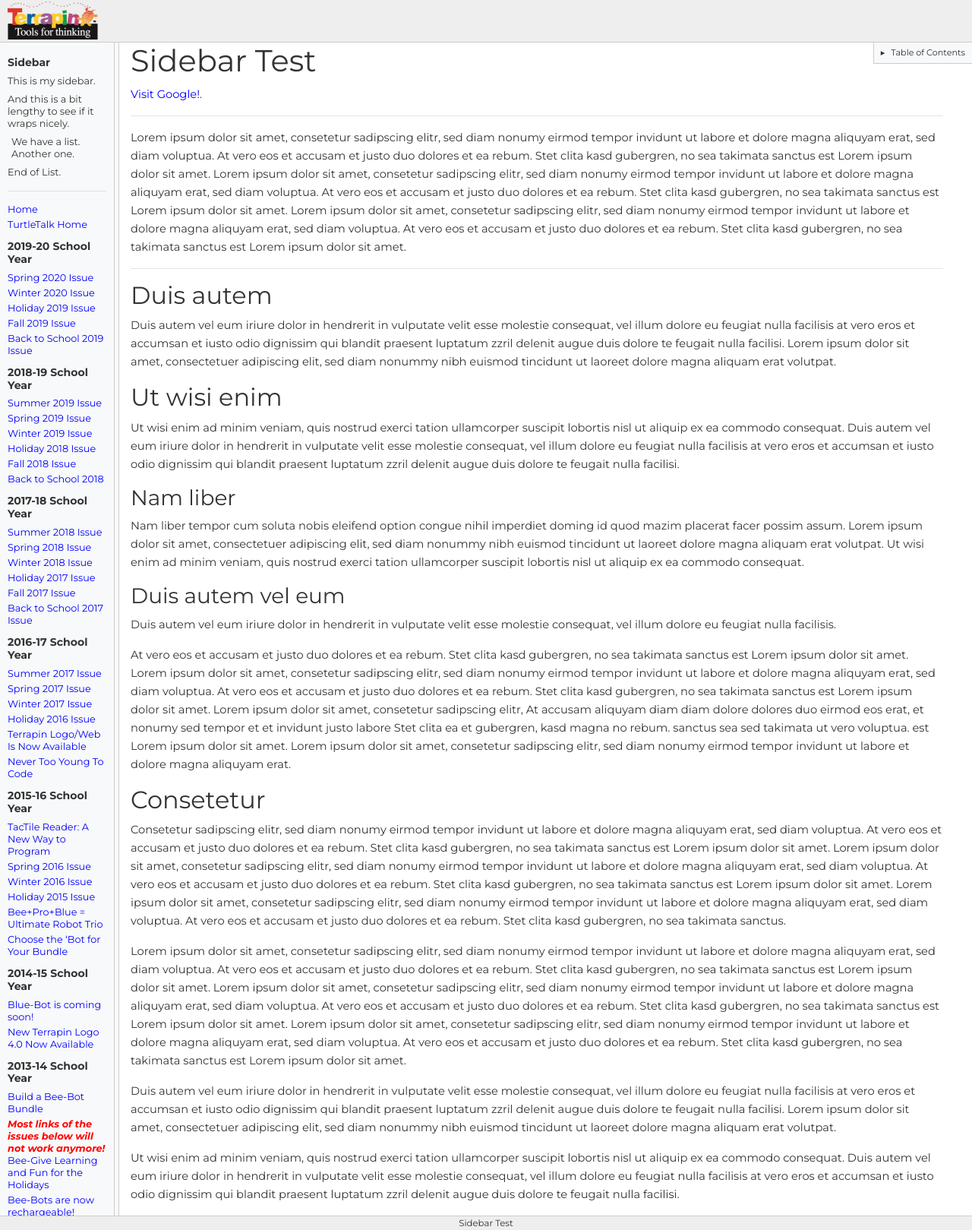
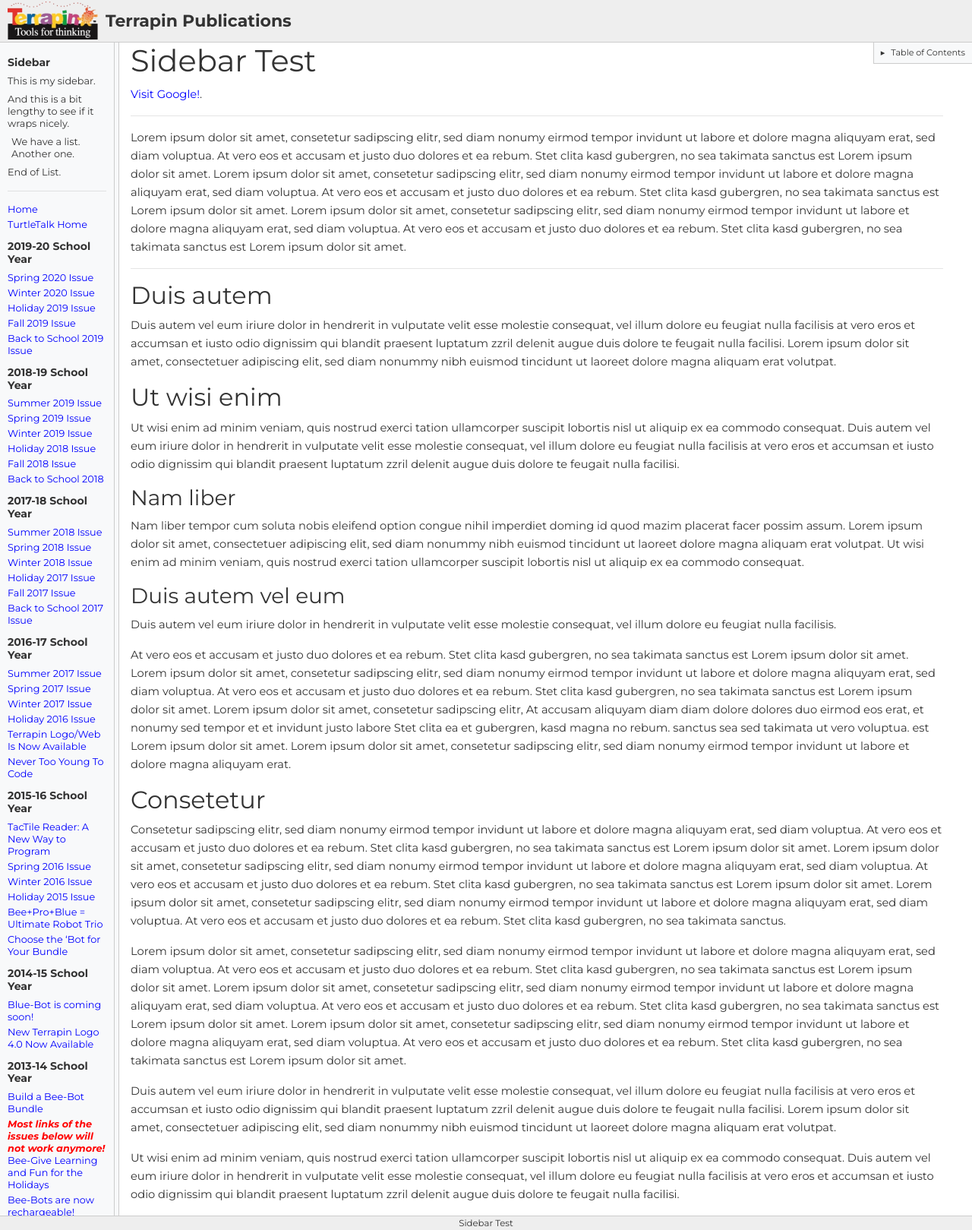
Before and after one commit to TerrapinSoftware/theme, a Jekyll site: the page built from index.md, in a window 1280 px wide. Shown: the whole page at 76% size. Built offline with Jekyll 4.4.1, drawn with Linux system fonts in a browser that asks for light colours; our own code applies the rules of GitHub Pages for plain Markdown files.

Commit message:
Forgot the title...

```diff
--- a/_layouts/sidebar.html
+++ b/_layouts/sidebar.html
@@ -6,6 +6,7 @@ layout: base
 <script>var sidebar_width = {{ page.sidebar.width }};</script>
 <div id="content-header">
     <a href="https://www.terrapinlogo.com" title="Visit Terrapin" target="_blank"><img src="/assets/img/terrapin_logo.png" /></a>
+    <div id="title">{{ site.title }}</div>
     {% if page.verify %}
     <div id="userinfo">
         <div id="welcome">Welcome, <span id="name"></span>!</div><button id="logout" class="btn btn-sm btn-outline-dark">Log Out</button>
```
